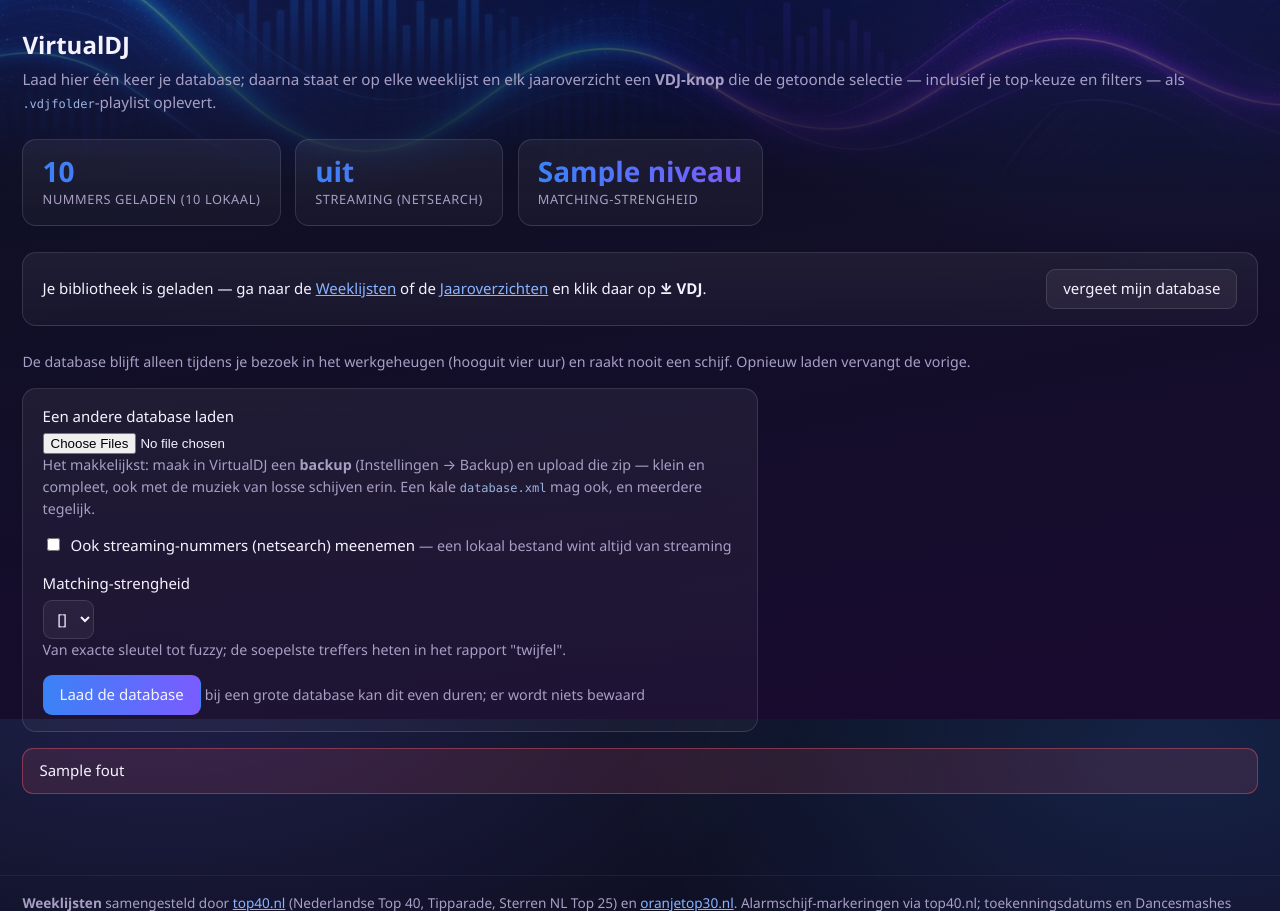
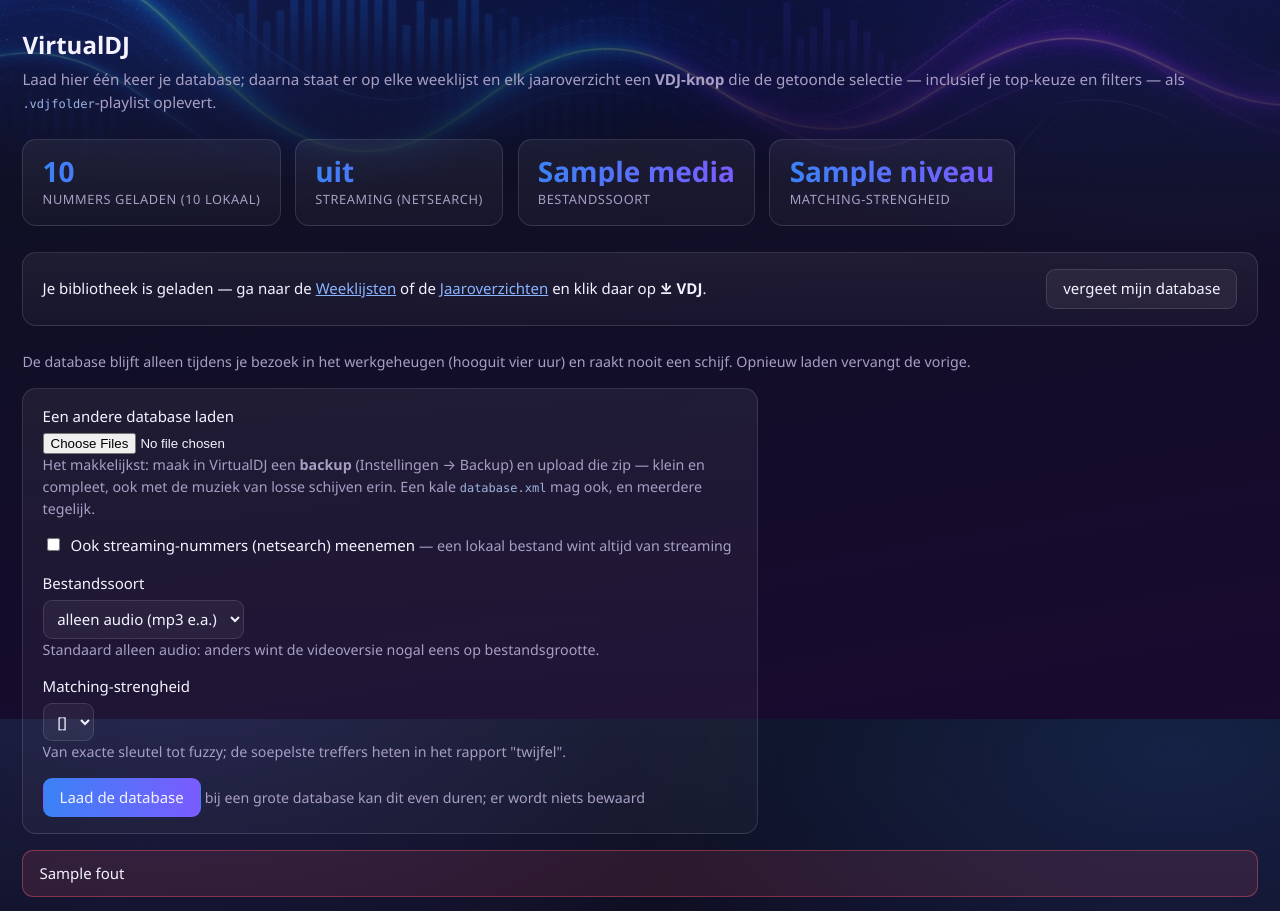
Before and after one commit to hghaken/hitlijsten, a Python web app: template hitlijsten/web/templates/vdj.html in a window 1280 px wide. Shown: the part 81-992 px from the top of the page. Run offline with Jinja, Linux system fonts and the light colour scheme; the template is opened without the code that fills it: most values are stand-ins (such as "Sample title", 1, 10 or a date in 2020).

Commit message:
VDJ-mediakeuze: standaard alleen audio, video optioneel
Videobestanden wonnen bij dubbelen nogal eens op bitrate (een mp4 draagt
al snel duizenden kbps). Bij het laden kies je nu: alleen audio
(standaard), alleen video, of allebei. Ook de netsearch-catalogus wordt
gesplitst: tdv-verwijzingen zijn video, td audio.

Co-Authored-By: Claude Opus 5 <noreply@anthropic.com>

```diff
--- a/hitlijsten/web/templates/vdj.html
+++ b/hitlijsten/web/templates/vdj.html
@@ -15,6 +15,8 @@
     <div class="naam">nummers geladen ({{ '{:,}'.format(stand.lokaal).replace(',', '.') }} lokaal)</div></div>
   <div class="kaart"><div class="cijfer">{{ 'aan' if stand.streaming else 'uit' }}</div>
     <div class="naam">streaming (netsearch)</div></div>
+  <div class="kaart"><div class="cijfer">{{ stand.media }}</div>
+    <div class="naam">bestandssoort</div></div>
   <div class="kaart"><div class="cijfer">{{ stand.niveau }}</div>
     <div class="naam">matching-strengheid</div></div>
 </div>
@@ -51,6 +53,16 @@
       <span class="hint">— een lokaal bestand wint altijd van streaming</span></span>
   </label>
 
+  <label>Bestandssoort<br>
+    <select name="media" style="margin-top:.3rem">
+      <option value="audio" {% if not stand or stand.media == 'alleen audio' %}selected{% endif %}>alleen audio (mp3 e.a.)</option>
+      <option value="video" {% if stand and stand.media == 'alleen video' %}selected{% endif %}>alleen video (mp4 e.a.)</option>
+      <option value="beide" {% if stand and stand.media == 'audio én video' %}selected{% endif %}>audio én video</option>
+    </select>
+    <span class="hint" style="display:block">Standaard alleen audio: anders
+      wint de videoversie nogal eens op bestandsgrootte.</span>
+  </label>
+
   <label>Matching-strengheid<br>
     <select name="niveau" style="margin-top:.3rem">
       {% for nr, naam in niveaus.items() %}
```
Also changed, not shown: hitlijsten/vdj.py (+10 -3 lines), hitlijsten/web/app.py (+10 -0 lines).
